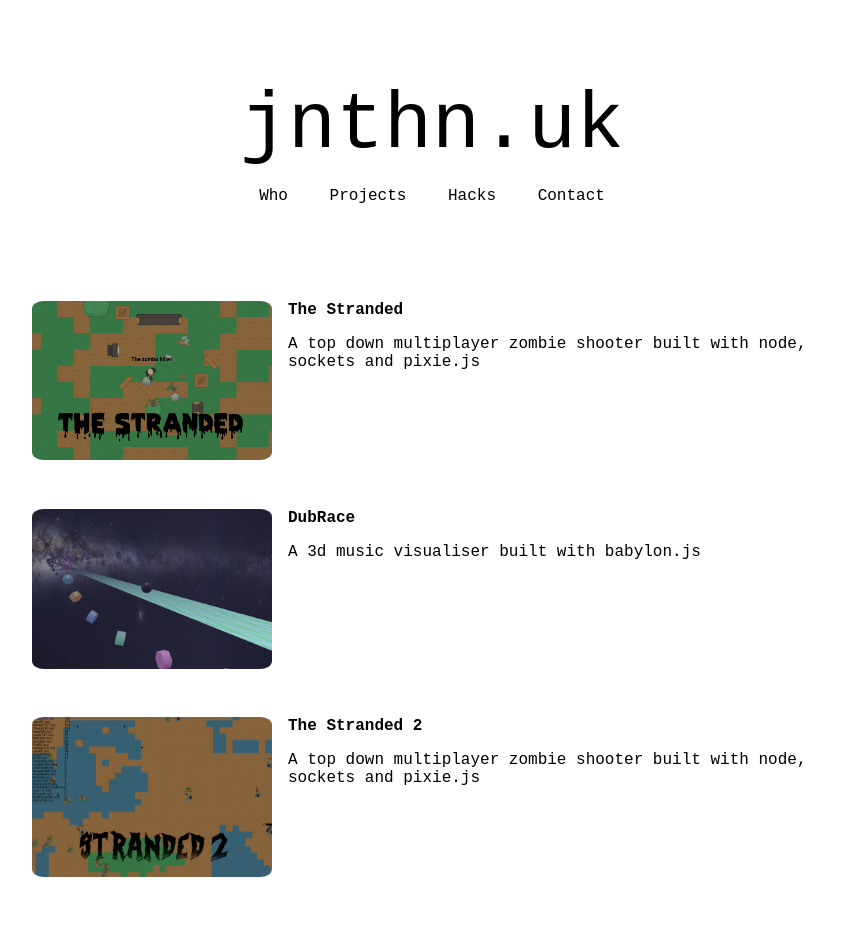
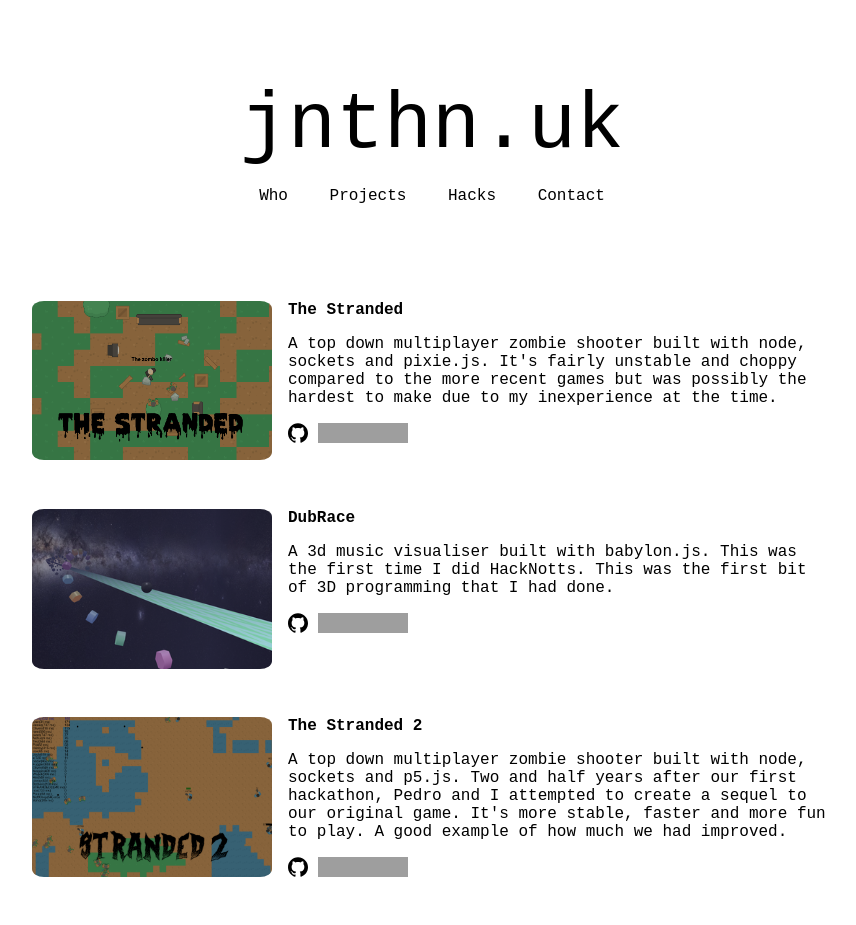
Before and after one commit to jonathanballs/jnthn, a Jekyll site: the page built from hacks.md, in a window 1280 px wide. Shown: the whole page, without its empty margins (208-1064 px from the left). Built offline with Jekyll 4.4.1, drawn with Linux system fonts in a browser that asks for light colours; grey boxes are pictures that could not be loaded.

Commit message:
Organised assets and added github and hackathon info to hacks

```diff
--- a/_data/hacks.yml
+++ b/_data/hacks.yml
@@ -1,5 +1,5 @@
 -   title: The Stranded
-    description: A top down multiplayer zombie shooter built with node, sockets and pixie.js
+    description: A top down multiplayer zombie shooter built with node, sockets and pixie.js. It's fairly unstable and choppy compared to the more recent games but was possibly the hardest to make due to my inexperience at the time.
     hackathon:
         name: HackEssex
         date: 2016-04-30
@@ -8,7 +8,7 @@
     screenshot: stranded.png
 
 -   title: DubRace
-    description: A 3d music visualiser built with babylon.js
+    description: A 3d music visualiser built with babylon.js. This was the first time I did HackNotts. This was the first bit of 3D programming that I had done.
     hackathon:
         name: HackNotts
         date: 2016-11-26
@@ -73,10 +73,10 @@
     #repo_link: https://github.com/pedsm/Vikings-of-Christiania
 
 -   title: The Stranded 2
-    description: A top down multiplayer zombie shooter built with node, sockets and pixie.js
+    description: A top down multiplayer zombie shooter built with node, sockets and p5.js. Two and half years after our first hackathon, Pedro and I attempted to create a sequel to our original game. It's more stable, faster and more fun to play. A good example of how much we had improved.
     hackathon:
         name: HackNotts
         date: 2018-11-24
     link: http://stranded2.jnthn.uk
-    repo_link: https://github.com/pedsm/the-stranded
+    repo_link: https://github.com/jonathanballs/thestranded2
     screenshot: stranded2.png
--- a/_layouts/hacks.html
+++ b/_layouts/hacks.html
@@ -5,11 +5,19 @@ layout: default
 {% for hack in site.data.hacks %}
 <div class="hack">
   <div class="hack-screenshot">
-    <a href="{{ hack.link }}"><img src="/assets/{{ hack.screenshot }}" /></a>
+    <a href="{{ hack.link }}" target="_blank"><img src="/assets/images/{{ hack.screenshot }}" /></a>
   </div>
   <div class="hack-meta">
     <p class="hack-title">{{ hack.title }}</p>
     <p class="hack-description">{{ hack.description }}</p>
+
+    <!--Github log-->
+    <a class="repo-link" href="{{ hack.repo_link }}" target="_blank">
+      <img class="icon" src="/assets/icons/github.svg" alt="github logo">
+    </a>
+
+    <!--Hackathon name-->
+    <img src="https://img.shields.io/badge/{{ hack.hackathon.name }}-{{ hack.hackathon.date | replace: '-', '--' }}-lightgrey.svg" alt="github logo">
   </div>
 </div>
 {% endfor %}
--- a/assets/css/site.scss
+++ b/assets/css/site.scss
@@ -47,11 +47,6 @@ body {
     margin-bottom: 3em;
     min-height: 10em;
 
-    .hack-title {
-        margin-top: 0;
-        font-weight: bold;
-    }
-
     .hack-screenshot {
         width: 30%;
         display: inline-block;
@@ -68,6 +63,19 @@ body {
         height: 10em;
         display: inline-block;
         float: right;
+
+        .hack-title {
+            margin-top: 0;
+            font-weight: bold;
+        }
+
+        .icon {
+            width: 1.25em;
+        }
+
+        a.repo-link {
+            text-decoration: none;
+        }
     }
 }
 
```
Also changed, not shown: assets/icons/github.svg (added), assets/images/dubrace.png (renamed from assets/dubrace.png), assets/images/stranded.png (renamed from assets/stranded.png), assets/images/stranded2.png (renamed from assets/stranded2.png).
